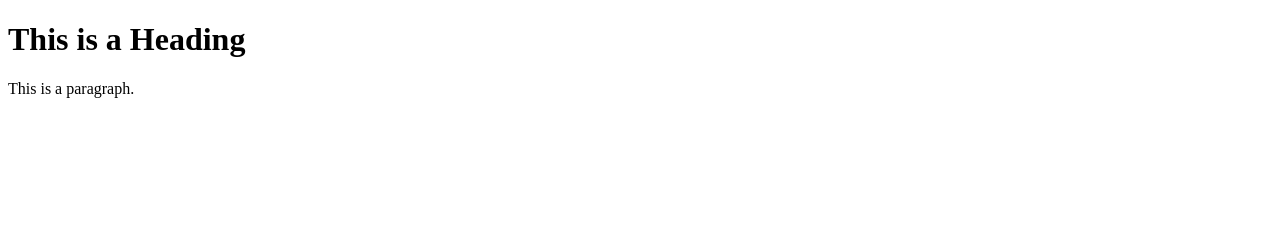
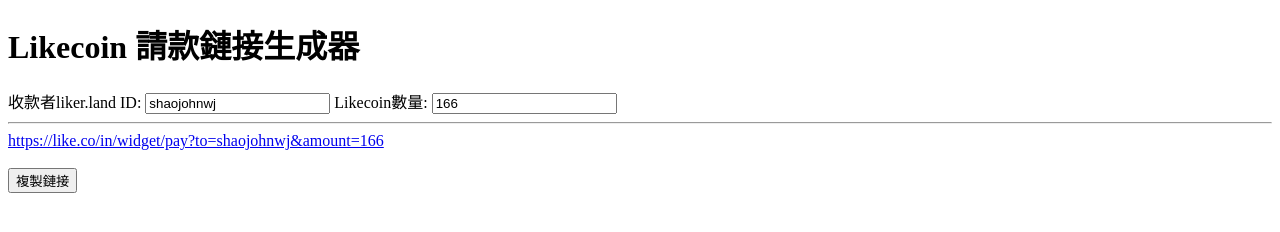
Before and after one commit to shaojohn/likecoin_request_payment, a plain HTML site: page index.html in a window 1280 px wide. Drawn offline with nearby package versions, Linux system fonts and the light colour scheme.

Commit message:
update index.html

```diff
--- a/index.html
+++ b/index.html
@@ -1,18 +1,61 @@
 <!DOCTYPE html>
 <html>
+
 <head>
-<title>Page Title</title>
+	<title>Page Title</title>
 
-<script src="https://cdnjs.cloudflare.com/ajax/libs/jquery/3.6.0/jquery.min.js" integrity="sha512-894YE6QWD5I59HgZOGReFYm4dnWc1Qt5NtvYSaNcOP+u1T9qYdvdihz0PPSiiqn/+/3e7Jo4EaG7TubfWGUrMQ==" crossorigin="anonymous" referrerpolicy="no-referrer"></script>
+	<script src="https://cdnjs.cloudflare.com/ajax/libs/jquery/3.6.0/jquery.min.js"
+		integrity="sha512-894YE6QWD5I59HgZOGReFYm4dnWc1Qt5NtvYSaNcOP+u1T9qYdvdihz0PPSiiqn/+/3e7Jo4EaG7TubfWGUrMQ=="
+		crossorigin="anonymous" referrerpolicy="no-referrer"></script>
+
+	<script>
 
 
+		function copyToClipboard(element) {
+			var $temp = $("<input>");
+			$("body").append($temp);
+			$temp.val($(element).text()).select();
+			document.execCommand("copy");
+			$temp.remove();
+			$(".block").animate({ "left": "+=100px" }, "fast");
+			$(".block").animate({ "left": "-=100px" }, "slow");
+		}
 
+		function genLink() {
+
+			var likerid = $('#likerid').val();
+			var amount = $('#amount').val();
+
+			var link = 'https://like.co/in/widget/pay?to=' + likerid + '&amount=' + amount;
+
+			$('#paymentLink').attr("href", link);
+
+			$('#paymentLink').text(link);
+		}
+
+	</script>
 
 </head>
+
 <body>
 
-<h1>This is a Heading</h1>
-<p>This is a paragraph.</p>
+	<h1>Likecoin 請款鏈接生成器</h1>
+
+	<label for="likerid">收款者liker.land ID</label>:
+	<input type="text" id="likerid" name="likerid" value="shaojohnwj" onkeyup="genLink()">
+
+	<label for="amount">Likecoin數量:</label>
+	<input type="number" id="amount" name="amount" value="166" onkeyup="genLink()">
+
+	<hr>
+
+	<a id="paymentLink" href="https://like.co/in/widget/pay?to=shaojohnwj&amount=166"
+		target="_blank">https://like.co/in/widget/pay?to=shaojohnwj&amount=166</a>
+	<br />
+	<br />
+	<button type="button" onclick="copyToClipboard('#paymentLink')">複製鏈接</button>
+	<p class="block" Style="position: absolute;left:-70px">已複製！</p>
 
 </body>
+
 </html>
```
